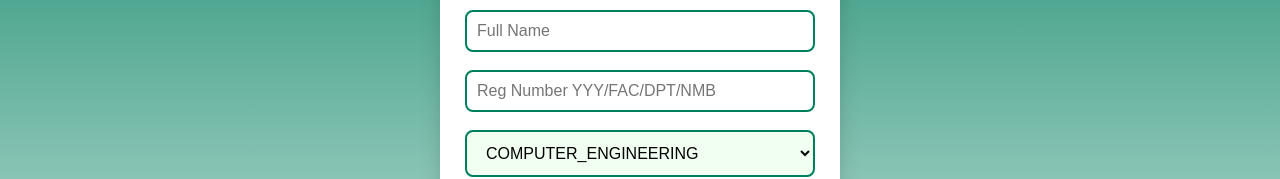
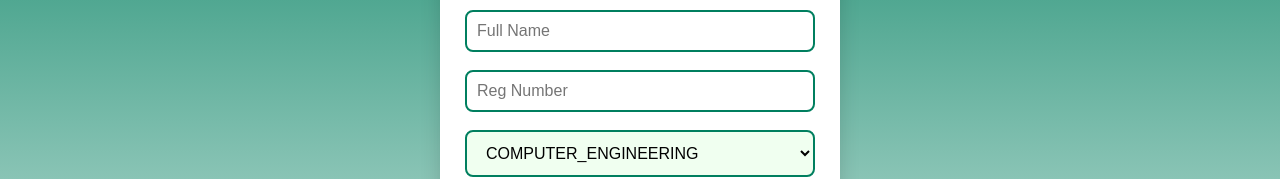
Before and after one commit to DrxCode-tech/ADEXpage, a website with bundled scripts: page ADEXsign.html in a window 1280 px wide. Shown: the part 252-431 px from the top of the page. Built offline with nearby package versions, Linux system fonts and the light colour scheme.

Commit message:
Update ADEXsign.html

```diff
--- a/ADEXsign.html
+++ b/ADEXsign.html
@@ -210,7 +210,7 @@
     <h2>Create Account</h2>
     <form id="signupForm">
       <input type="text" id="name" placeholder="Full Name" required />
-      <input type="text" id="regNumber" placeholder="Reg Number YYY/FAC/DPT/NMB" required />
+      <input type="text" id="regNumber" placeholder="Reg Number" required />
       <select id="department">
         <option>COMPUTER_ENGINEERING</option>
         <option>GEOLOGY</option>
```
